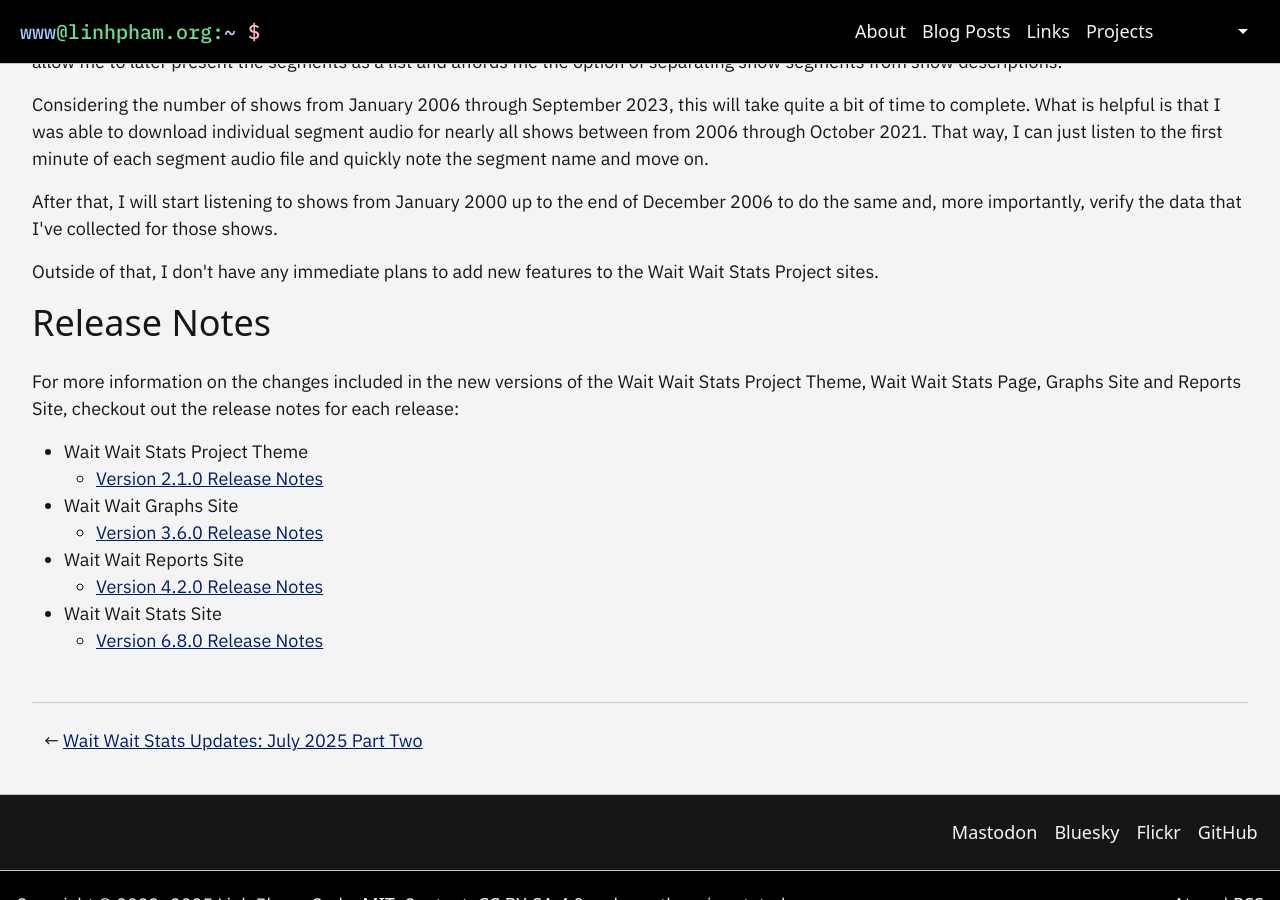
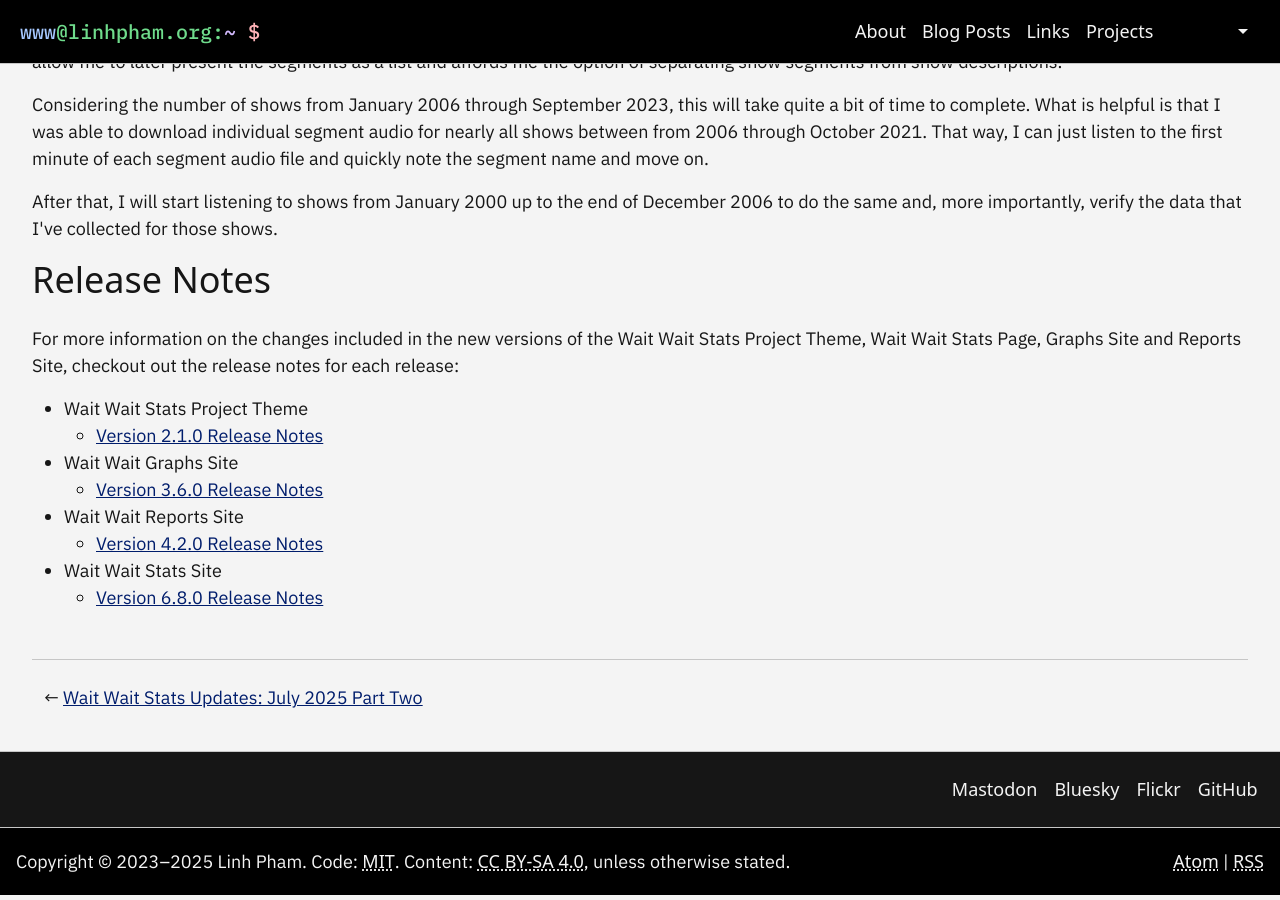
Before and after one commit to questionlp/linhpham.org_jekyll, a Jekyll site: the page built from _posts/2025-08-09-wait-wait-stats-going-all-retro-sort-of.md, in a window 1280 px wide and 900 px high, scrolled down 3870 px. Built offline with Jekyll 4.4.1, drawn with Linux system fonts in a browser that asks for light colours; some web fonts are replaced.

Commit message:
Update latest published blog post

```diff
--- a/_posts/2025-08-09-wait-wait-stats-going-all-retro-sort-of.md
+++ b/_posts/2025-08-09-wait-wait-stats-going-all-retro-sort-of.md
@@ -107,8 +107,6 @@
 
 After that, I will start listening to shows from January 2000 up to the end of December 2006 to do the same and, more importantly, verify the data that I've collected for those shows.
 
-Outside of that, I don't have any immediate plans to add new features to the Wait Wait Stats Project sites.
-
 ## Release Notes
 
 For more information on the changes included in the new versions of the Wait Wait Stats Project Theme, Wait Wait Stats Page, Graphs Site and Reports Site, checkout out the release notes for each release:
```
